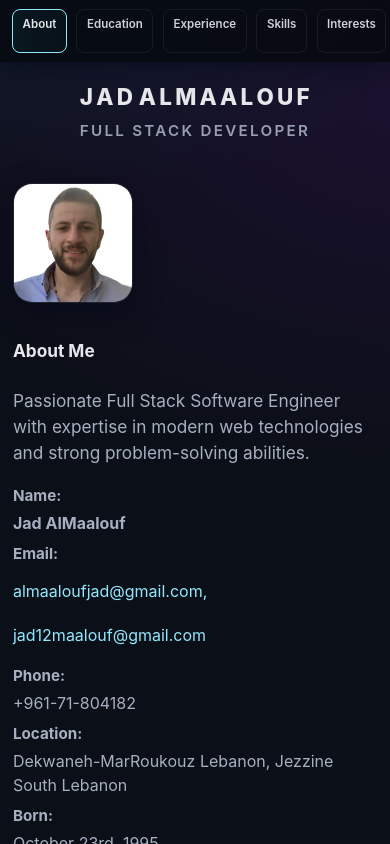
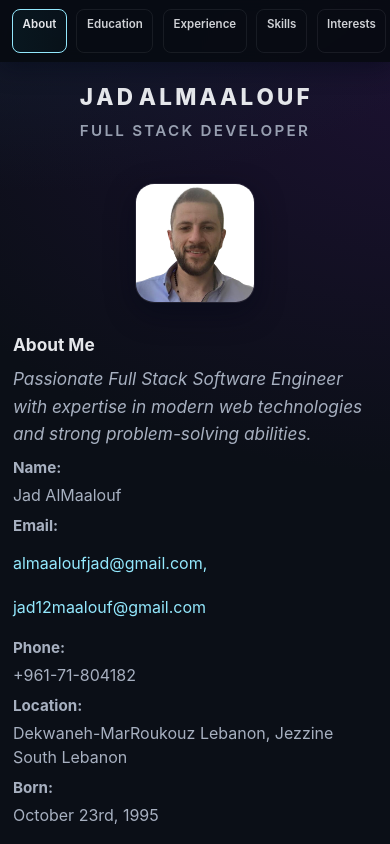
Before and after one commit to Jad-maalouf/portfolio, a React (Create React App) app: page / in a window 390 px wide. Built offline with nearby package versions, Linux system fonts and the light colour scheme.

Commit message:
adjust personal info mobile design

```diff
--- a/src/App.css
+++ b/src/App.css
@@ -279,8 +279,14 @@ a:hover{color:var(--accent); text-decoration:wavy}
   border:1px solid var(--border);
   box-shadow: 0 10px 30px rgba(2,6,23,.45);
 }
+.profile-container{
+  display: flex;
+  justify-content: center;
+  align-items: center;
+}
 .informations{ display:grid; gap:.1rem; align-content:start }
 .informations h2{ font-size: var(--fs-lg); color:var(--text) }
+.informations p{ margin-top:0; margin-bottom: .5rem; font-size: var(--fs-md); line-height:1.6; color:var(--muted); font-style: italic;}
 
 /* label + value rows */
 .line{ display:flex; gap:.5rem; align-items:flex-start; margin-bottom:.4rem; flex-wrap:wrap }
--- a/src/components/personnal.js
+++ b/src/components/personnal.js
@@ -5,21 +5,19 @@ const Personnal = () => {
   return (
     <section className="container section">
       <div className="personnal-section">
-        <div>
+        <div className="profile-container">
           <img src={profile} alt="Jad ALMaalouf Profile" className="profile" />
         </div>
         <div className="informations">
           <h2>About Me</h2>
-          <p>
+          <p className="about-me-text">
             Passionate Full Stack Software Engineer with expertise in modern web
             technologies and strong problem-solving abilities.
           </p>
 
           <div className="line">
             <span className="info-labels">Name:</span>
-            <span className="text">
-              <strong>Jad AlMaalouf</strong>
-            </span>
+            <span className="text">Jad AlMaalouf</span>
           </div>
 
           <div className="line">
```
Also changed, not shown: 1 other file (tests, documents, lock files or other folders).
